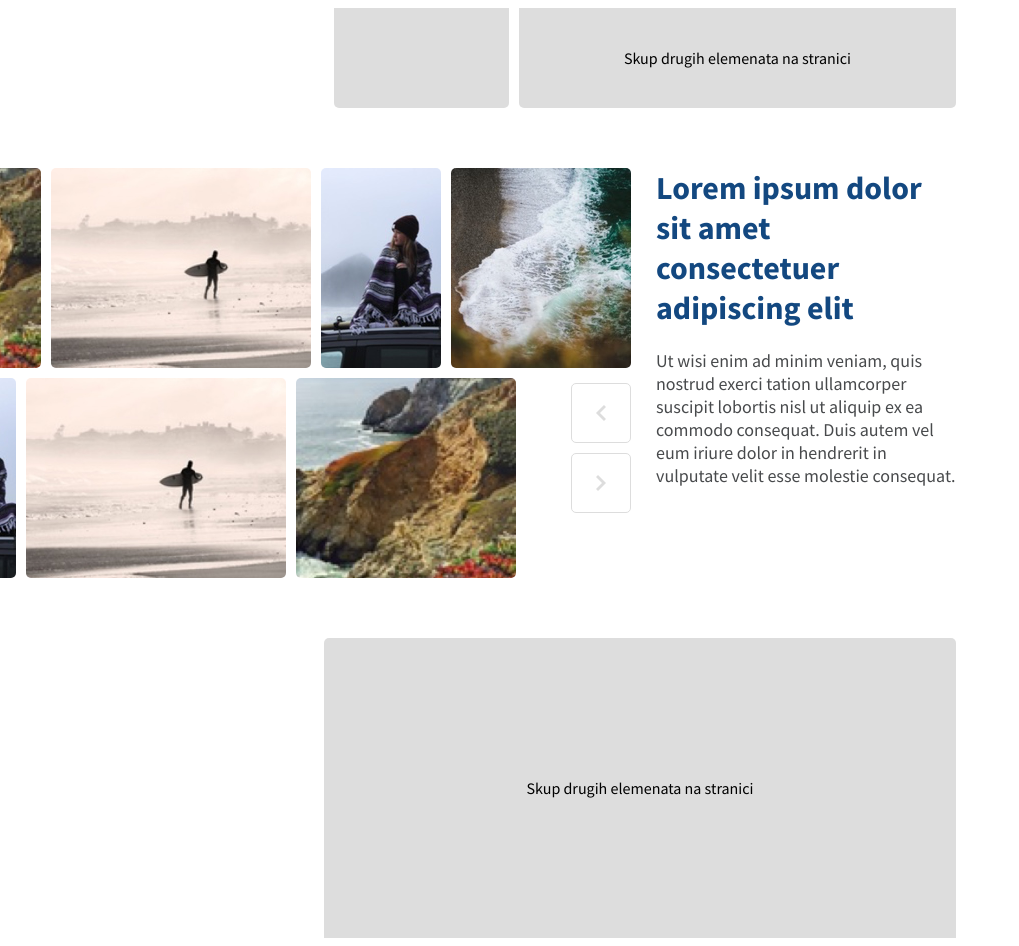
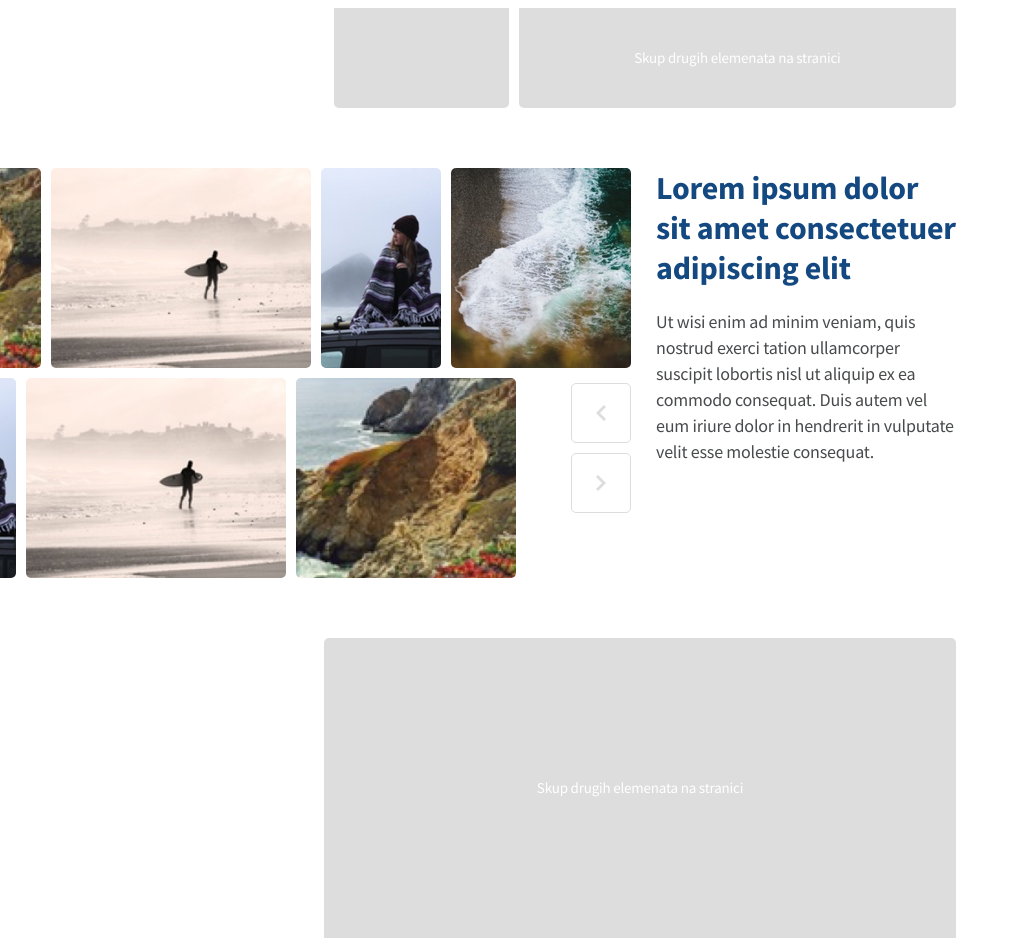
Before and after one commit to lukafranjic94/image-slider, a website: page index.html in a window 1280 px wide. Shown: the whole page, without its empty margins (0-1019 px from the left). Drawn offline with nearby package versions, Linux system fonts and the light colour scheme.

Commit message:
Add _typography sass partial

```diff
--- /dev/null
+++ b/styles/sass/abstract/_variables.scss
@@ -0,0 +1,8 @@
+$font-family-base: "Source Sans Pro", sans-serif;
+$font-size-heading: 32px;
+$font-size-paragraph: 18px;
+$font-size-sample-text: 15px;
+$letter-spacing-base: -0.2px;
+$line-height-heading: 40px;
+$line-height-paragraph: 26px;
+$line-height-sample-text: 18px;
--- a/styles/sass/base/_base.scss
+++ b/styles/sass/base/_base.scss
@@ -1,7 +1,5 @@
 .content {
   color: $abbey;
-  font-size: 18px;
-  font-weight: 400;
 }
 .description {
   background-color: $white;
@@ -48,13 +46,9 @@
 
 .title {
   color: $chatams_blue;
-  font-size: 32px;
-  font-weight: 700;
-  margin-top: 0;
 }
 
 .wrapper {
-  font-family: "Source Sans Pro", sans-serif;
   margin: 0 auto;
   width: 50%;
 }
--- /dev/null
+++ b/styles/sass/base/_typography.scss
@@ -0,0 +1,17 @@
+body {
+  font-family: $font-family-base;
+  letter-spacing: $letter-spacing-base;
+}
+
+h1 {
+  font-size: $font-size-heading;
+  font-weight: bold;
+  line-height: $line-height-heading;
+  margin-top: 0;
+}
+
+p {
+  font-size: $font-size-paragraph;
+  font-weight: normal;
+  line-height: $line-height-paragraph;
+}
--- a/styles/sass/components/_sample-element.scss
+++ b/styles/sass/components/_sample-element.scss
@@ -1,7 +1,10 @@
 .sample-element {
   align-items: center;
   background-color: $alto;
+  color: $white;
   display: flex;
+  font-size: $font-size-sample-text;
   height: 100px;
   justify-content: center;
+  line-height: $line-height-sample-text;
 }
--- a/styles/sass/main.scss
+++ b/styles/sass/main.scss
@@ -1,7 +1,9 @@
 @import "./abstract/colors";
 @import "./abstract/mixins";
+@import "./abstract/variables";
 
 @import "./base/base";
+@import "./base/typography";
 
 @import "./components/sample-element";
 @import "./components/slider-btn";
```
Also changed, not shown: styles/css/style.css, 1 other file.
